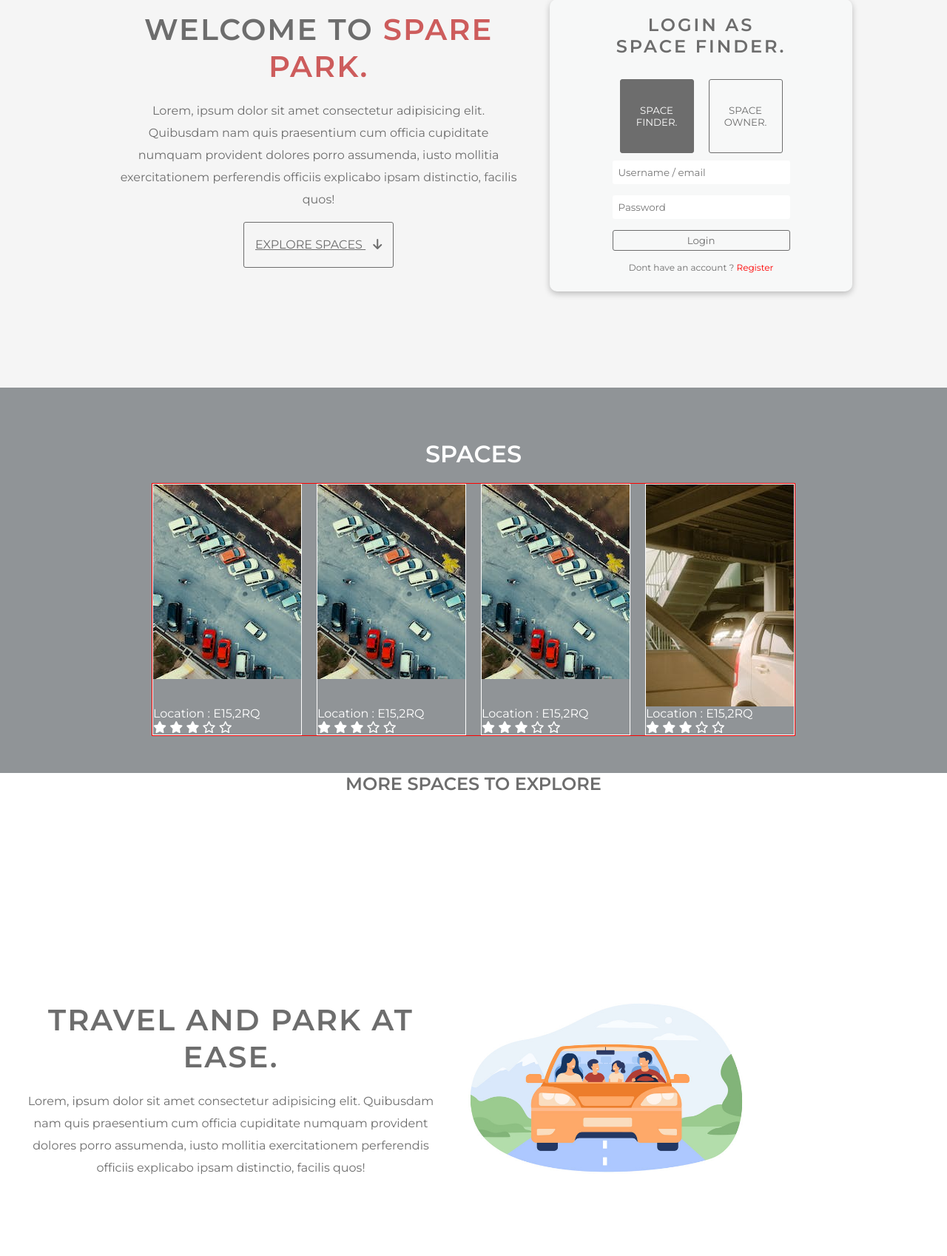
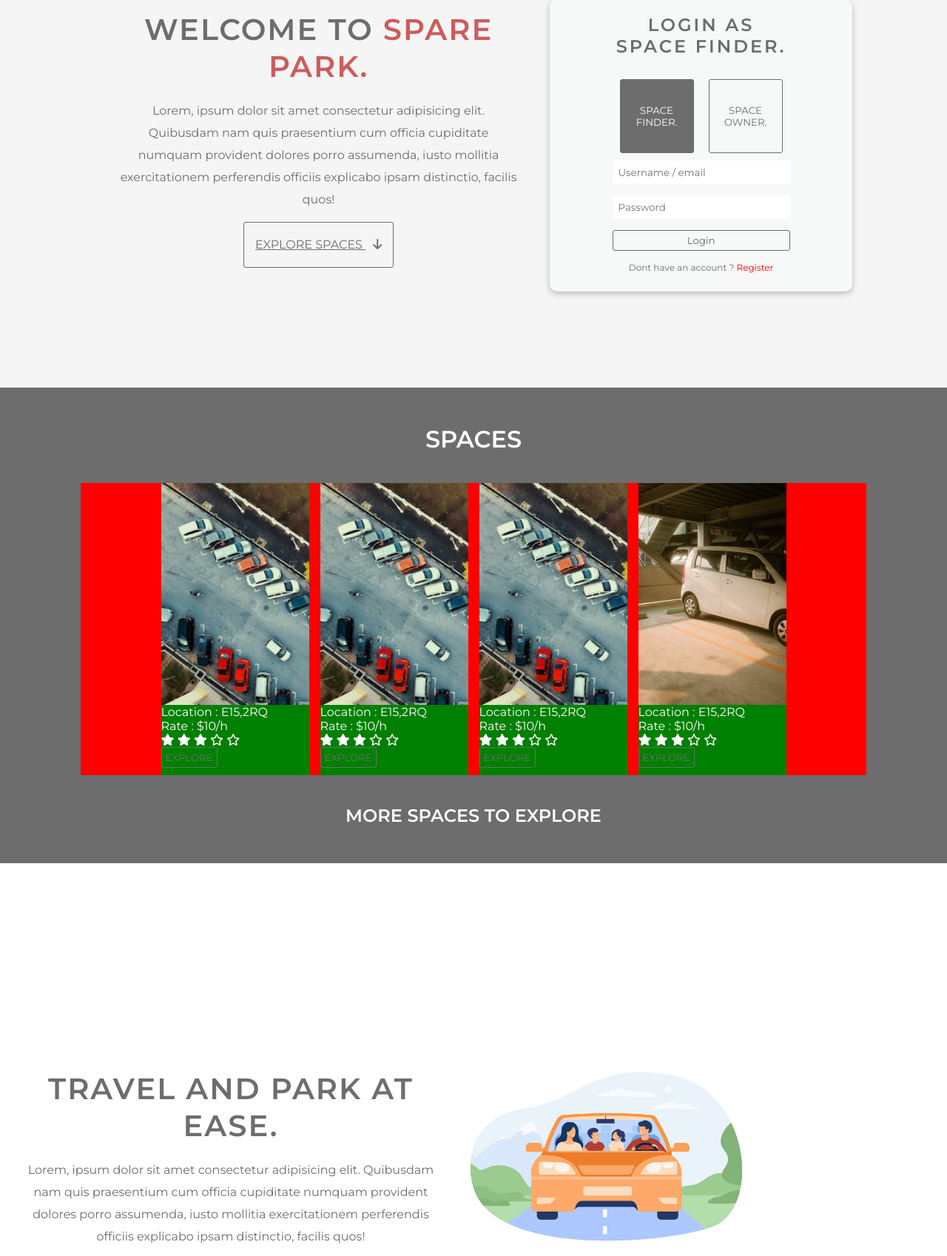
Before and after one commit to ArjunYes/spareParkPHP, a PHP site: page / in a window 1280 px wide. Shown: the part 276-1974 px from the top of the page at 74% size. Run offline with PHP 8.4, Linux system fonts and the light colour scheme.

Commit message:
uPDATES TO design and files

```diff
--- a/index.php
+++ b/index.php
@@ -68,7 +68,8 @@
                     <div class="imageWrapper">
                         <img src="images/user_images/pexels-photo-1004409.jpeg" alt="">
                     </div>
-                    <p>Location : <span>  E15,2RQ </span>  </p>
+                    <p>Location : <span> E15,2RQ </span> </p>
+                    <p>Rate : <span> $10/h </span> </p>
                     <div class="star">
                         <i class="fa-solid fa-star"></i>
                         <i class="fa-solid fa-star"></i>
@@ -76,12 +77,15 @@
                         <i class="fa-regular fa-star"></i>
                         <i class="fa-regular fa-star"></i>
                     </div>
+                    <button class="btn">EXPLORE</button>
                 </div>
                 <div class="space">
                     <div class="imageWrapper">
                         <img src="images/user_images/pexels-photo-1004409.jpeg" alt="">
                     </div>
-                    <p>Location : <span>  E15,2RQ </span>  </p>
+                    <p>Location : <span> E15,2RQ </span> </p>
+                    <p>Rate : <span> $10/h </span> </p>
+
                     <div class="star">
                         <i class="fa-solid fa-star"></i>
                         <i class="fa-solid fa-star"></i>
@@ -89,12 +93,16 @@
                         <i class="fa-regular fa-star"></i>
                         <i class="fa-regular fa-star"></i>
                     </div>
+                    <button class="btn">EXPLORE</button>
+
                 </div>
                 <div class="space">
                     <div class="imageWrapper">
                         <img src="images/user_images/pexels-photo-1004409.jpeg" alt="">
                     </div>
-                    <p>Location : <span>  E15,2RQ </span>  </p>
+                    <p>Location : <span> E15,2RQ </span> </p>
+                    <p>Rate : <span> $10/h </span> </p>
+
                     <div class="star">
                         <i class="fa-solid fa-star"></i>
                         <i class="fa-solid fa-star"></i>
@@ -102,12 +110,16 @@
                         <i class="fa-regular fa-star"></i>
                         <i class="fa-regular fa-star"></i>
                     </div>
+                    <button class="btn">EXPLORE</button>
+
                 </div>
                 <div class="space">
                     <div class="imageWrapper">
                         <img src="images/user_images/pexels-photo-9585534.jpeg" alt="">
                     </div>
-                    <p>Location : <span>  E15,2RQ </span>  </p>
+                    <p>Location : <span> E15,2RQ </span> </p>
+                    <p>Rate : <span> $10/h </span> </p>
+
                     <div class="star">
                         <i class="fa-solid fa-star"></i>
                         <i class="fa-solid fa-star"></i>
@@ -115,11 +127,13 @@
                         <i class="fa-regular fa-star"></i>
                         <i class="fa-regular fa-star"></i>
                     </div>
+                    <button class="btn">EXPLORE</button>
+
                 </div>
 
             </div>
+            <h2>MORE SPACES TO EXPLORE</h2>
         </div>
-            <h2>MORE SPACES TO EXPLORE</h2>
     </div>
 
 
--- a/main.css
+++ b/main.css
@@ -362,34 +362,34 @@ body {
 }
 
 .spaces {
+  background-color: #6d6d6d;
   width: 100%;
-  background-color: #909497;
+  margin: auto;
+  color: white;
   display: flex;
   flex-direction: column;
-  color: white;
   align-items: center;
   justify-content: center;
   padding: 50px;
 }
-.spaces h1 {
-  margin: 20px;
-}
-.spaces h2 {
-  text-align: left;
-  border: 1px solid #CD5C5C;
-}
 .spaces .spaceWrapper {
-  border: 1px solid red;
+  margin: 40px;
+  gap: 15px;
+  width: 90%;
+  background-color: red;
   display: flex;
+  flex-direction: row;
   align-items: center;
   justify-content: center;
-  gap: 20px;
 }
 .spaces .space {
-  border: 1px solid white;
+  background-color: green;
 }
-.spaces .space .imageWrapper {
+.spaces .imageWrapper {
   height: 300px;
   width: 200px;
   overflow: hidden;
+}
+.spaces .imageWrapper img {
+  height: 300px;
 }/*# sourceMappingURL=main.css.map */
--- a/main.scss
+++ b/main.scss
@@ -437,6 +437,7 @@ body {
 
     }
 }
+
 .activeUser {
     background-color: #6d6d6d;
     color: white;
@@ -445,41 +446,40 @@ body {
 }
 
 
-.spaces{
+.spaces {
+    background-color: #6d6d6d;
     width: 100%;
-    background-color: #909497;
+    margin: auto;
+    color: white;
     display: flex;
     flex-direction: column;
-    color: white;
     align-items: center;
     justify-content: center;
     padding: 50px;
-    h1{
-        margin: 20px;
-    }
-    h2{
-        text-align: left;
-        border: 1px solid #CD5C5C;
-    }
-    .spaceWrapper{
-        border: 1px solid red;
-        // width: 80%;
-        display:  flex;
+
+    .spaceWrapper {
+        margin: 40px;
+        gap: 15px;
+
+        width: 90%;
+        background-color: red;
+        display: flex;
+        flex-direction: row;
         align-items: center;
         justify-content: center;
-        gap: 20px;
     }
 
-    .space{
-        border: 1px solid white;
+    .space {
+        background-color: green;
 
-        .imageWrapper{
+    }
+
+    .imageWrapper {
+        height: 300px;
+        width: 200px;
+        overflow: hidden;
+        img{
             height: 300px;
-            width: 200px;
-            overflow: hidden;
-            img{
-
-            }
         }
     }
 }
```
Also changed, not shown: 1 other file. Lines whose indentation alone changed are shown as unchanged.
